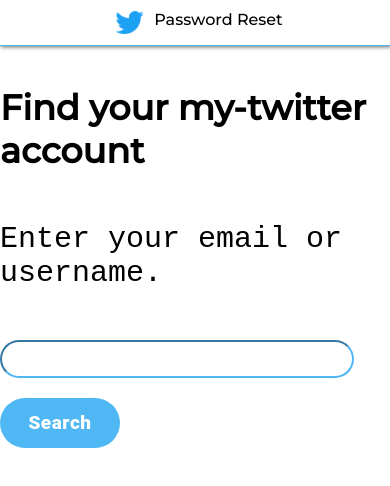
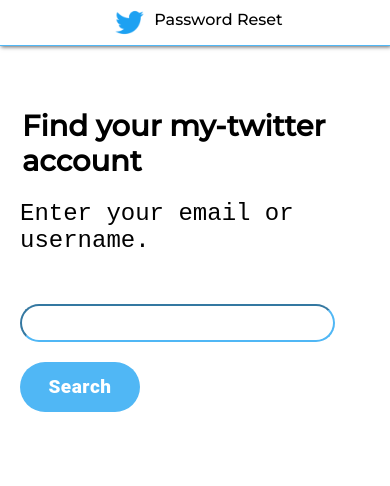
Before and after one commit to Iamsbharti/my-twitter, a React (Create React App) app: page /forgotPwd in a window 390 px wide. Shown: the top 486 px of the page. Built offline with nearby package versions, Linux system fonts and the light colour scheme; no server answers; a web font is replaced by a local one; what redux-immutable-state-invariant would draw is missing.

Commit message:
added responsiveness to forgetpassword :rocket:

```diff
--- a/src/css/Home.css
+++ b/src/css/Home.css
@@ -371,6 +371,38 @@ h4 {
     margin-left: 13px;
     width: max-content;
   }
+  .forgot__password > h2 {
+    font-weight: bolder;
+    font-size: 29px;
+    margin-bottom: 50px;
+    margin: 22px;
+  }
+  .forgot__password > code {
+    margin-bottom: 50px;
+    font-size: 24px;
+    margin-left: 20px;
+  }
+  .forgot__password > input {
+    border-radius: 20px;
+    width: 311px;
+    height: 34px;
+    font-size: 20px;
+    margin-left: 20px;
+    border-color: var(--twitter-color);
+  }
+  .forgot__password > button {
+    background-color: var(--twitter-color) !important;
+    border: none !important;
+    color: white !important;
+    font-weight: 900 !important;
+    font-size: 19px !important;
+    text-transform: inherit !important;
+    border-radius: 30px !important;
+    height: 50px !important;
+    margin-top: 20px !important;
+    margin-left: 20px !important;
+    width: 120px;
+  }
 }
 @media (max-width: 320px) {
   .signup {
@@ -396,7 +428,44 @@ h4 {
     font-size: 20px;
     border-bottom: 1px solid var(--twitter-color);
   }
+  .forgot__password > input {
+    border-radius: 20px;
+    width: 289px;
+    height: 34px;
+    font-size: 20px;
+    margin-left: 5px;
+    border-color: var(--twitter-color);
+  }
+  .forgot__password > button {
+    background-color: var(--twitter-color) !important;
+    border: none !important;
+    color: white !important;
+    font-weight: 900 !important;
+    font-size: 19px !important;
+    text-transform: inherit !important;
+    border-radius: 30px !important;
+    height: 50px !important;
+    margin-top: 47px !important;
+    margin-left: 81px !important;
+    width: 120px;
+  }
 }
+@media (min-width: 1024px) {
+  .forgot__password {
+    display: grid;
+    justify-content: center;
+    margin-top: 228px;
+    font-size: 30px;
+  }
+  .forgot__nav {
+    display: flex;
+    border-bottom: 1px solid var(--twitter-color);
+    justify-content: center;
+    box-shadow: 1px 1px 4px rgba(0, 0, 0, 0.6);
+    font-size: 30px;
+  }
+}
+
 /*@media (max-width: 768px) {
   .login {
     display: block;
```
